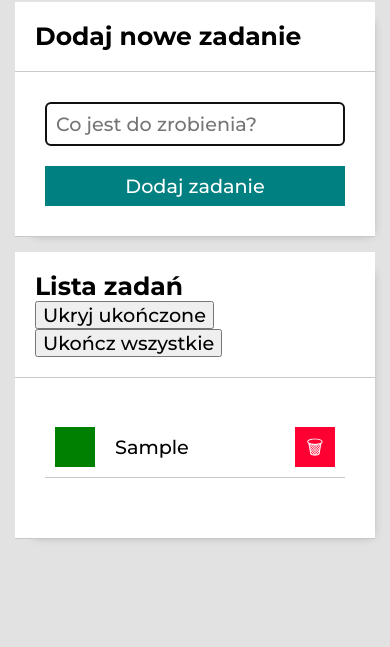
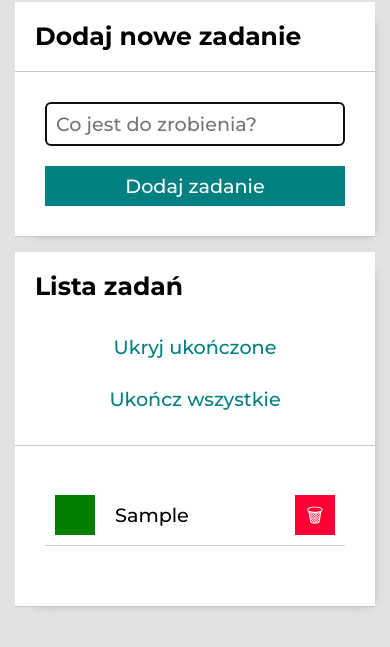
Before and after one commit to JamieShifter/to-do-list, a plain HTML site: page index.html in a window 390 px wide. Both pictures are taken after typing "Sample" into the empty fields and a click on the button "Dodaj zadanie". Shown: the part 107-754 px from the top of the page. Drawn offline with Linux system fonts and the light colour scheme.

Commit message:
initial styling for action buttons

```diff
--- a/css/form.css
+++ b/css/form.css
@@ -59,3 +59,37 @@
 .form__submit:active {
     background-color: rgb(44, 202, 202);
 }
+
+.form__button {
+    background-color: inherit;
+    color: teal;
+    border: none;
+}
+
+@media (max-width: 767px) {
+    .form__button {
+        padding: 15px;
+    }
+}
+
+
+.form__container--withButtons {
+    display: flex;
+    justify-content: space-between;
+}
+
+@media (max-width: 767px) {
+    .form__container--withButtons {
+        display: flex;
+        flex-flow: column wrap;
+    }
+}
+
+@media (max-width: 767px) {
+    .form__buttons {
+        display: flex;
+        flex-flow: column wrap;
+        align-items: center;
+        padding-top: 20px;
+    }
+}
--- a/index.html
+++ b/index.html
@@ -37,9 +37,9 @@
         </form>
     </div>
     <div class="container">
-        <div class="form__container">
+        <div class="form__container form__container--withButtons">
             <span class="form__title">Lista zadań</span>
-            <div class="js-formButtons"></div>
+            <div class="form__buttons js-formButtons"></div>
         </div>
         <div class="form__container form__container--tasks">
             <ul class="taskList js-taskList">
--- a/js/script.js
+++ b/js/script.js
@@ -21,7 +21,6 @@
 
     const toggleHideDoneTasks = () => {
         hideDoneTasks = !hideDoneTasks;
-        console.log(hideDoneTasks);
         render();
     }
 
```
